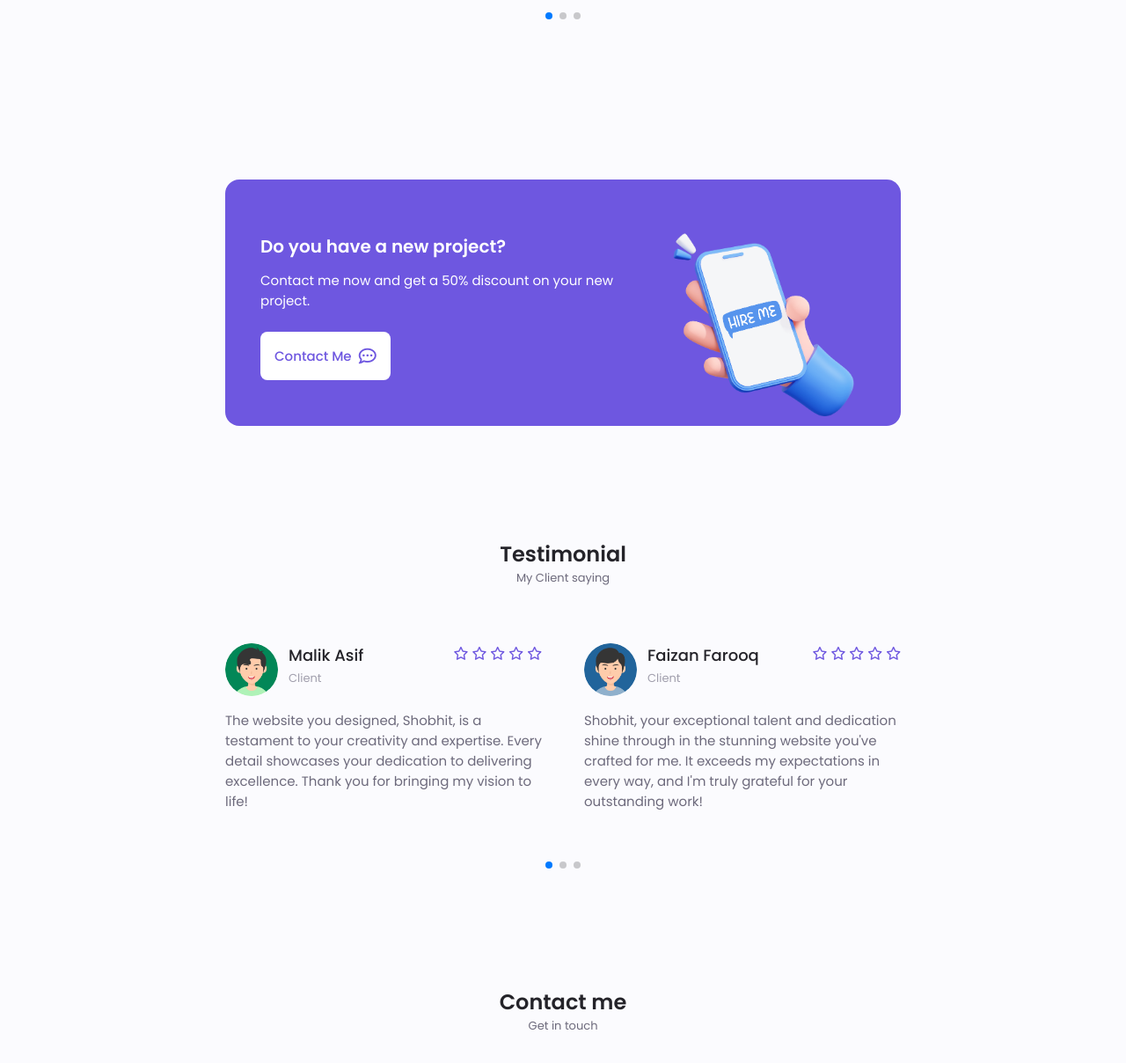
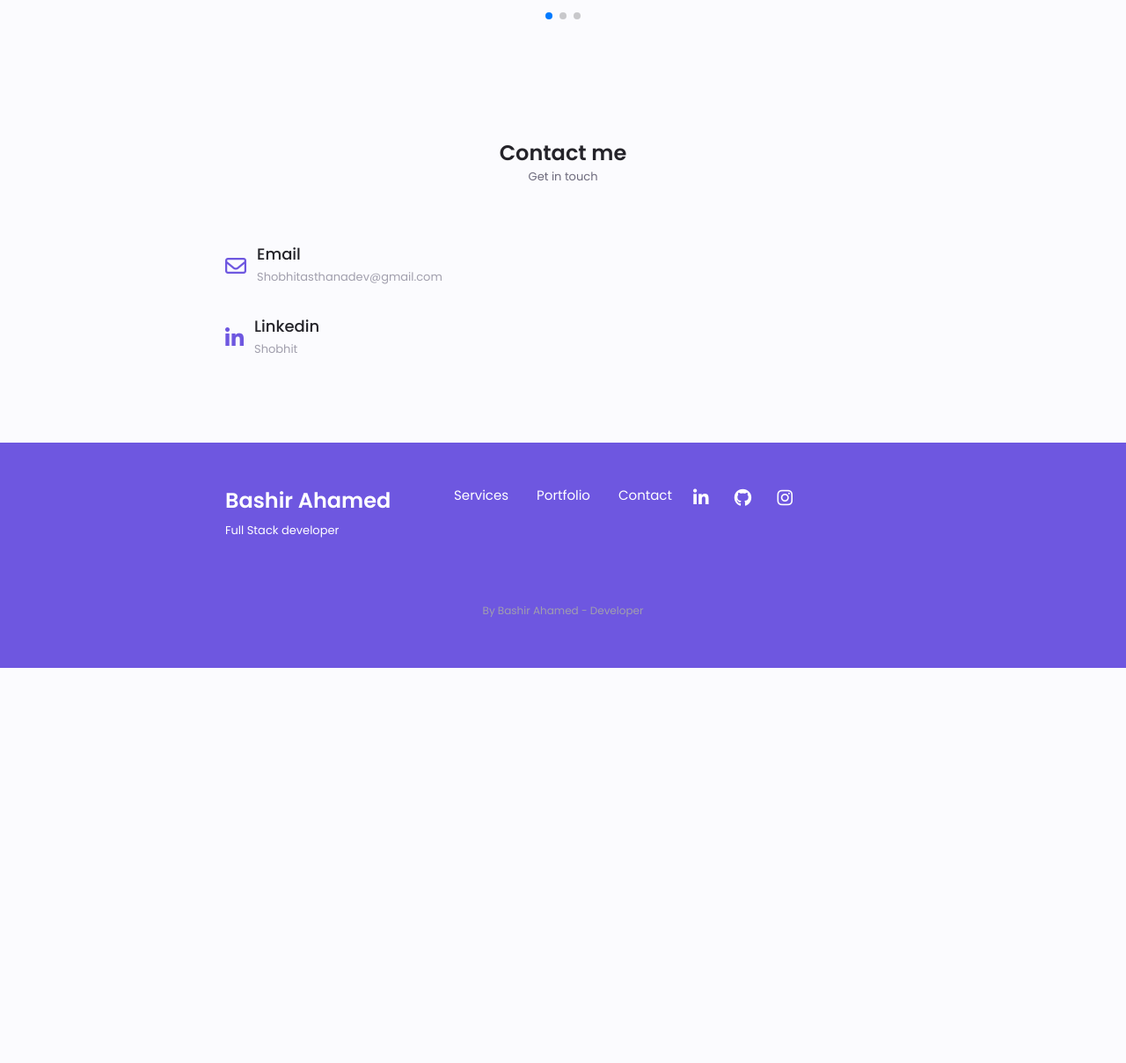
Before and after one commit to BashirAhamed/BashirAhamedProtfolio, a plain HTML site: page index.html in a window 1280 px wide. Shown: the part 3254-4462 px from the top of the page at 88% size. After the commit the page ends 4013 px from the top, so only its background shows below. Drawn offline with Linux system fonts and the light colour scheme.

Commit message:
protfolio

```diff
--- a/index.html
+++ b/index.html
@@ -619,7 +619,7 @@
           <div class="swiper-pagination"></div>
         </div>
       </section>
-      <section class="project-contact section">
+      <!-- <section class="project-contact section">
         <div class="project-bg">
           <div class="project-container container grid">
             <div class="project-data">
@@ -637,16 +637,16 @@
             <img src="Assets/Icons/contactme.png" alt="" class="project-img" />
           </div>
         </div>
-      </section>
+      </section> -->
       <!-- testimonial -->
-      <section class="testimonial section">
+      <!-- <section class="testimonial section">
         <h2 class="section-title">Testimonial</h2>
         <span class="section-subtitle">My Client saying</span>
 
         <div class="testimonial-container container swiper-container">
           <div class="swiper-wrapper">
-            <!-- testimonial 1  -->
-            <div class="testimonial-content swiper-slide">
+            <-- testimonial 1  -->
+            <!-- <div class="testimonial-content swiper-slide">
               <div class="testimonial-data">
                 <div class="testimonial-header">
                   <img
@@ -675,9 +675,9 @@
                 to delivering excellence. Thank you for bringing my vision to
                 life!
               </p>
-            </div>
+            </div> -->
             <!-- testimonia 2 -->
-            <div class="testimonial-content swiper-slide">
+            <!-- <div class="testimonial-content swiper-slide">
               <div class="testimonial-data">
                 <div class="testimonial-header">
                   <img
@@ -706,9 +706,9 @@
                 expectations in every way, and I'm truly grateful for your
                 outstanding work!
               </p>
-            </div>
+            </div> -->
             <!-- testimonial  3-->
-            <div class="testimonial-content swiper-slide">
+            <!-- <div class="testimonial-content swiper-slide">
               <div class="testimonial-data">
                 <div class="testimonial-header">
                   <img
@@ -740,8 +740,7 @@
 
           <div class="swiper-pagination swiper-pagination-testimonial"></div>
         </div>
-      </section>
-
+      </section> -->
       <!-- contact me  -->
       <section class="contact section" id="contact">
         <h2 class="section-title">Contact me</h2>
```
